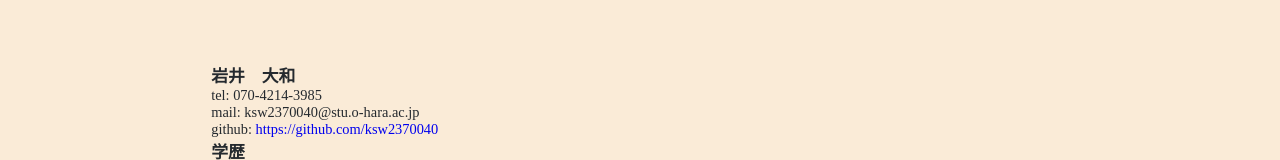
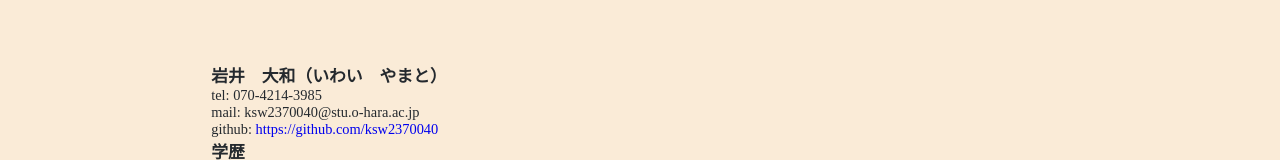
Before and after one commit to ksw2370040/portfolio, a plain HTML site: page about.html in a window 1280 px wide. Shown: the part 300-460 px from the top of the page. Drawn offline with Linux system fonts and the light colour scheme; some packages are replaced by stand-ins of ours.

Commit message:
なまえ

```diff
--- a/about.html
+++ b/about.html
@@ -30,7 +30,7 @@
 
             <h2 class="sec-title">About</h2>
             <ul>
-                <h3>岩井　大和</h3>
+                <h3>岩井　大和（いわい　やまと）</h3>
                 <li>tel: 070-4214-3985</li>
                 <li>mail: ksw2370040@stu.o-hara.ac.jp</li>
                 <li>github: <a href="https://github.com/ksw2370040">https://github.com/ksw2370040</a>
```
